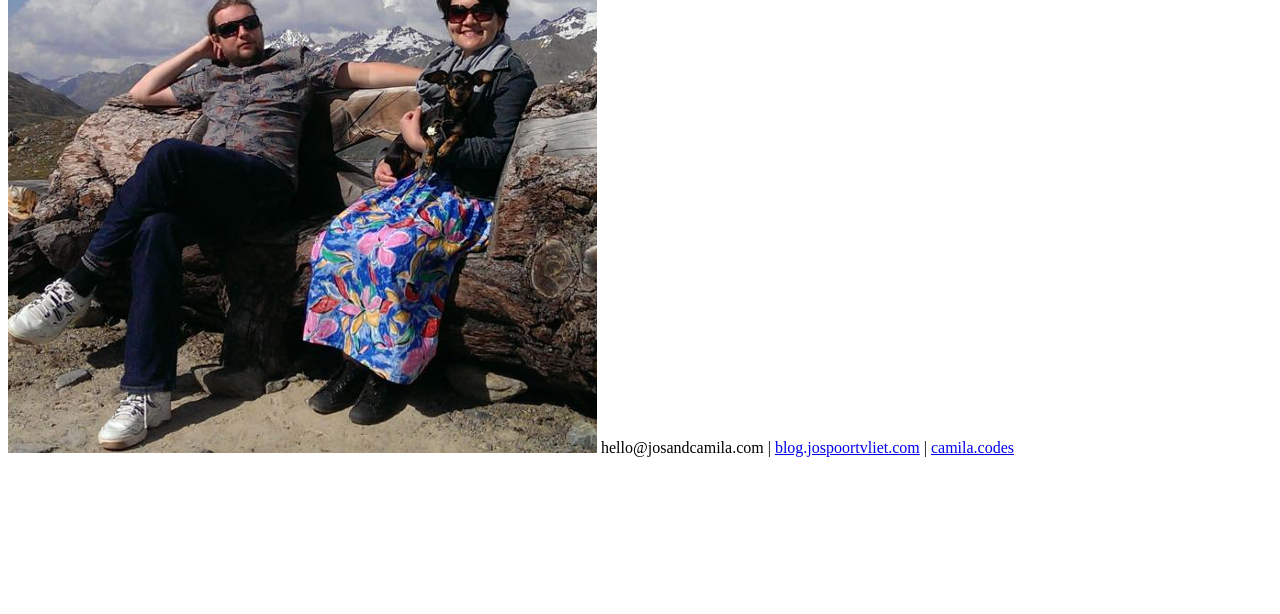
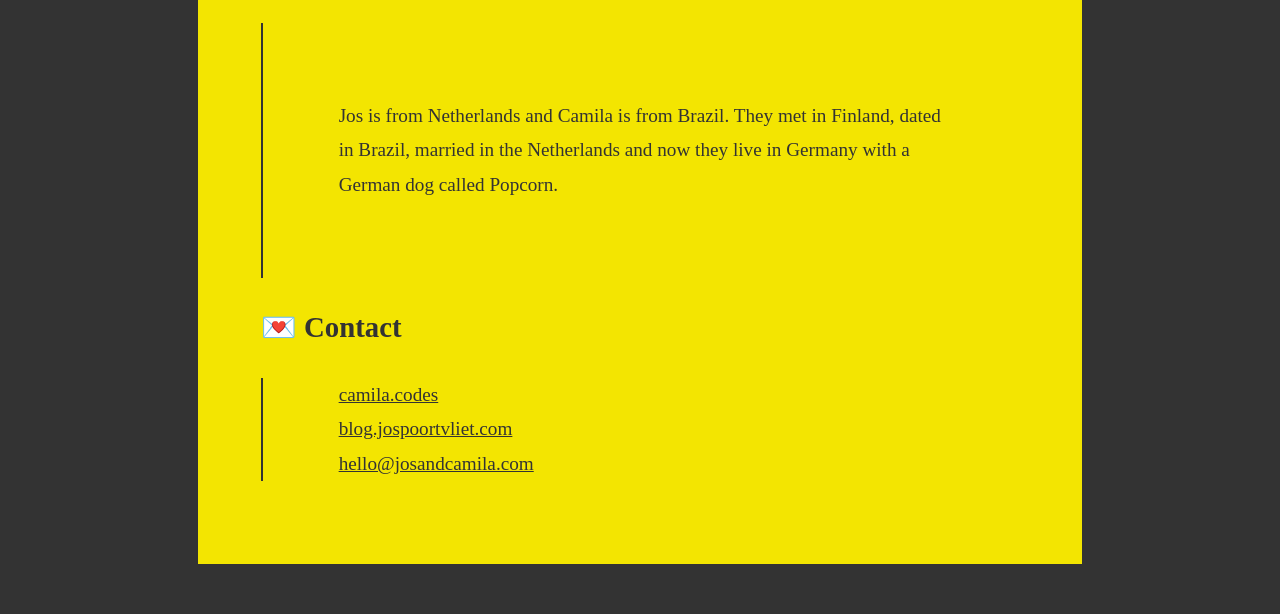
Before and after one commit to camilasan/josandcamila, a plain HTML site: page index.html in a window 1280 px wide. Shown: the part 186-800 px from the top of the page. Drawn offline with Linux system fonts and the light colour scheme.

Commit message:
Update index.html

```diff
--- a/index.html
+++ b/index.html
@@ -6,21 +6,65 @@
     <meta name="description" content="Jos and Camila">
     <meta name="author" content="Jos Poortvliet & Camila Ayres">
     <meta name="keywords" content="jospoortvliet, jos, camila, camilasan">
+    <style>
+        body {
+            background:#333;
+             line-height: 1.8;
+             font-size: 1.2em
+        }
+
+        div {
+            background:#f3e501;
+            color:#333;
+            width:60%;
+            margin:25px auto;
+            padding:5%;
+        }
+
+        div.contact {
+            margin: 0;
+            width: 20%;
+            padding: 0;
+        }
+
+        p {
+            padding: 10%;
+            border-left: 2px solid #333;
+        }
+
+        a {
+            color: #333;
+            text-decoration: underline;
+        }
+
+        h3 {
+            padding-bottom: 0px;
+            margin-bottom: 0px;
+        }
+
+        ul {
+            margin-left: 0;
+            padding-left: 50%;
+            list-style-type:none;
+            border-left: 2px solid #333;
+        }
+
+    </style>
   </head>
 
   <body>
+      <div>
+        <h1>🖤 Jos & Camila</h1>
+        <p>Jos is from Netherlands and Camila is from Brazil. They met in Finland, dated in Brazil, married in the Netherlands and now they live in Germany with a German dog called Popcorn.</p>
 
-    <div class="mainarea">
-      <div class="centered">
-
-        <h1>Jos & Camila</h1>
-
-        <i>Jos is from Netherlands and Camila is from Brazil. They met in Finland, dated in Brazil, married in the Netherlands and now they live in Germany with a German dog called Popcorn.</i>
-
-        <img src="jos-camila-popcorn.jpg" width="589" height="541">
-
-        hello@josandcamila.com | <a href="http://blog.jospoortvliet.com" target="_blank">blog.jospoortvliet.com</a> | <a href="http://camila.codes" target="_blank">camila.codes</a>
-
+        <div class="contact">
+            <h2>💌 Contact</h2>
+            <ul>
+                <li><a href="http://camila.codes">camila.codes</li>
+                <li><a href="http://blog.jospoortvliet.com">blog.jospoortvliet.com</li>
+                <li><a href="mailto:hello@josandcamila.com">hello@josandcamila.com</li>
+            </ul>
+        </div>
       </div>
     </div>
 
```
